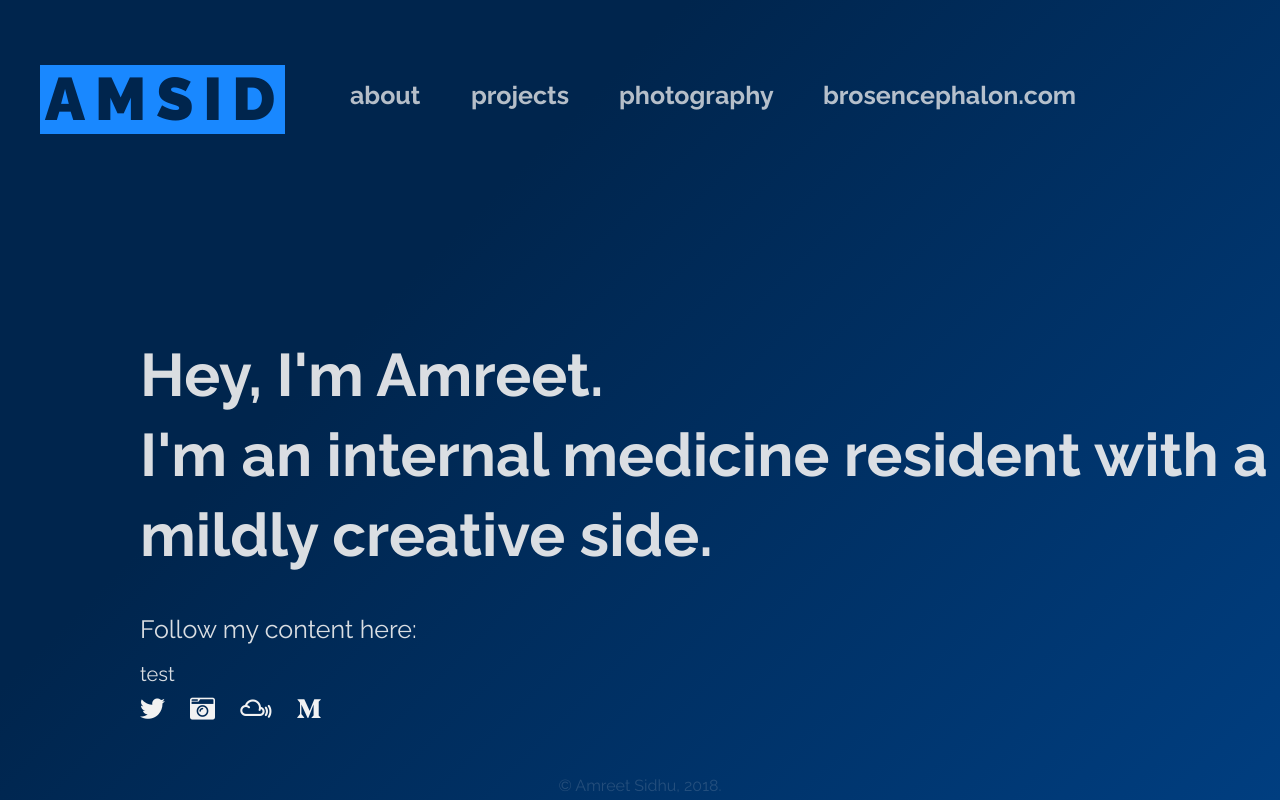
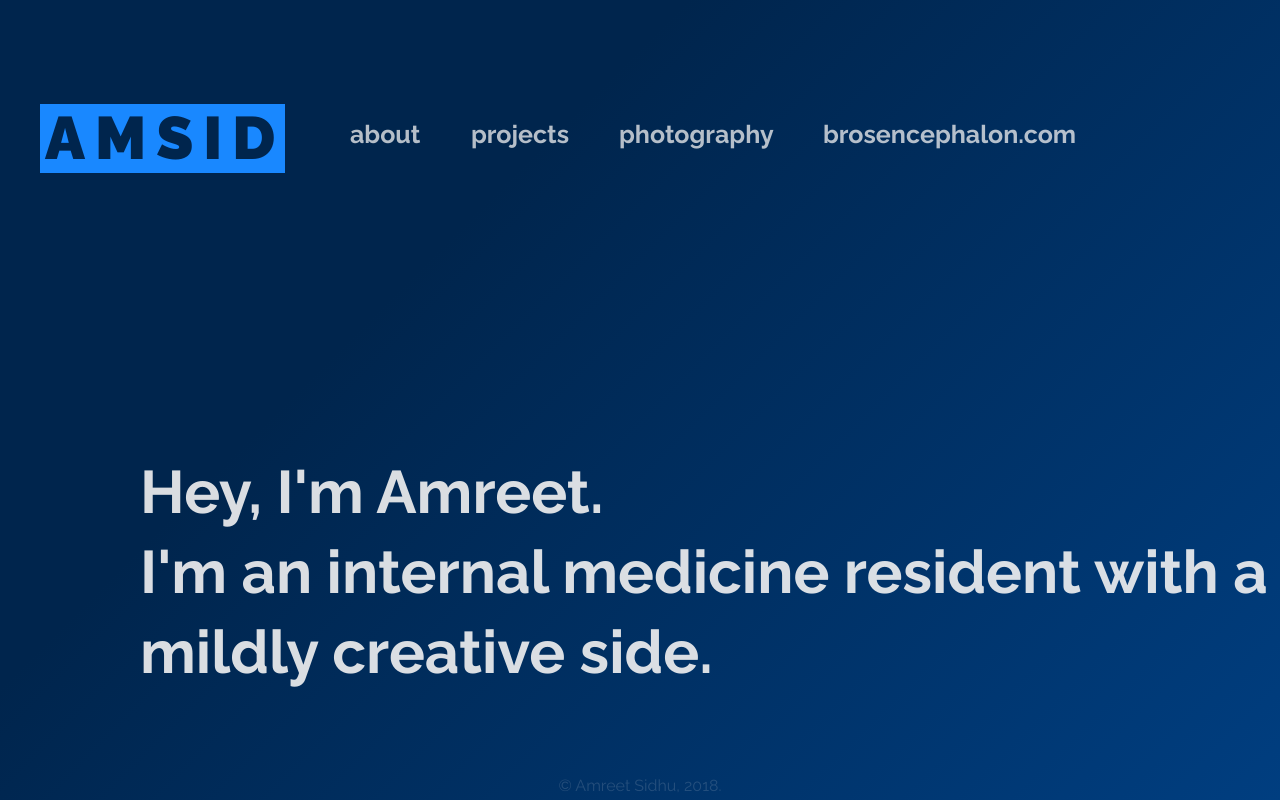
Before and after one commit to amsid/amreetsidhucom, a plain HTML site: page index.html in a window 1280 px wide. Drawn offline with nearby package versions, Linux system fonts and the light colour scheme.

Commit message:
Update index.html

```diff
--- a/index.html
+++ b/index.html
@@ -26,14 +26,6 @@
                 <div class='landing'>
                     <div class='landing-text'>Hey, I'm Amreet.</div>
                     <div class='landing-text'>I'm an internal medicine resident with a mildly creative side.</div>
-                    <div class='landing-subtext'>Follow my content here:</div>
-                    <div><a href='tachycardia.html'>test</a></div>
-                    <div>
-                        <a href='http://twitter.com/amsid' target='_blank'><i class="fab fa-twitter"></i></a>
-                        <a href='http://instagram.com/amsid_' target='_blank'><i class="fas fa-camera-retro"></i></a>
-                        <a href='http://mixcloud.com/amsid' target='_blank'><i class="fab fa-mixcloud"></i></a>
-                        <a href='http://medium.com/@amsid' target='_blank'><i class="fab fa-medium-m"></i></a>
-                    </div>
                 </div>
             </main>
             <footer>
```
